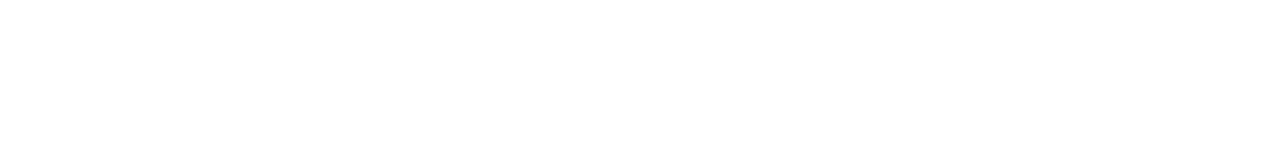
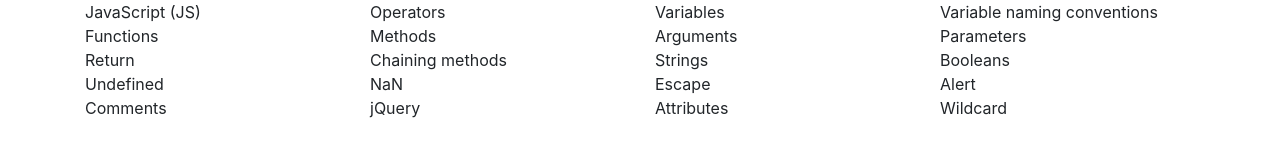
Before and after one commit to hassan-a-alkhalifah/jquery-flash-cards, a plain HTML site: page index.html in a window 1280 px wide. Drawn offline with nearby package versions, Linux system fonts and the light colour scheme.

Commit message:
add rows and columns.

```diff
--- a/index.html
+++ b/index.html
@@ -11,6 +11,37 @@
     <title>Jquery Flash Cards</title>
   </head>
   <body>
-
+    <div class="container">
+      <div class="row">
+        <div class="col-md-3">JavaScript (JS)</div>
+        <div class="col-md-3">Operators</div>
+        <div class="col-md-3">Variables</div>
+        <div class="col-md-3">Variable naming conventions</div>
+      </div>
+      <div class="row">
+        <div class="col-md-3">Functions</div>
+        <div class="col-md-3">Methods</div>
+        <div class="col-md-3">Arguments</div>
+        <div class="col-md-3">Parameters</div>
+      </div>
+      <div class="row">
+        <div class="col-md-3">Return</div>
+        <div class="col-md-3">Chaining methods</div>
+        <div class="col-md-3">Strings</div>
+        <div class="col-md-3">Booleans</div>
+      </div>
+      <div class="row">
+        <div class="col-md-3">Undefined</div>
+        <div class="col-md-3">NaN</div>
+        <div class="col-md-3">Escape</div>
+        <div class="col-md-3">Alert</div>
+      </div>
+      <div class="row">
+        <div class="col-md-3">Comments</div>
+        <div class="col-md-3">jQuery</div>
+        <div class="col-md-3">Attributes</div>
+        <div class="col-md-3">Wildcard</div>
+      </div>
+    </div>
   </body>
-</html>
+  </html>
```
